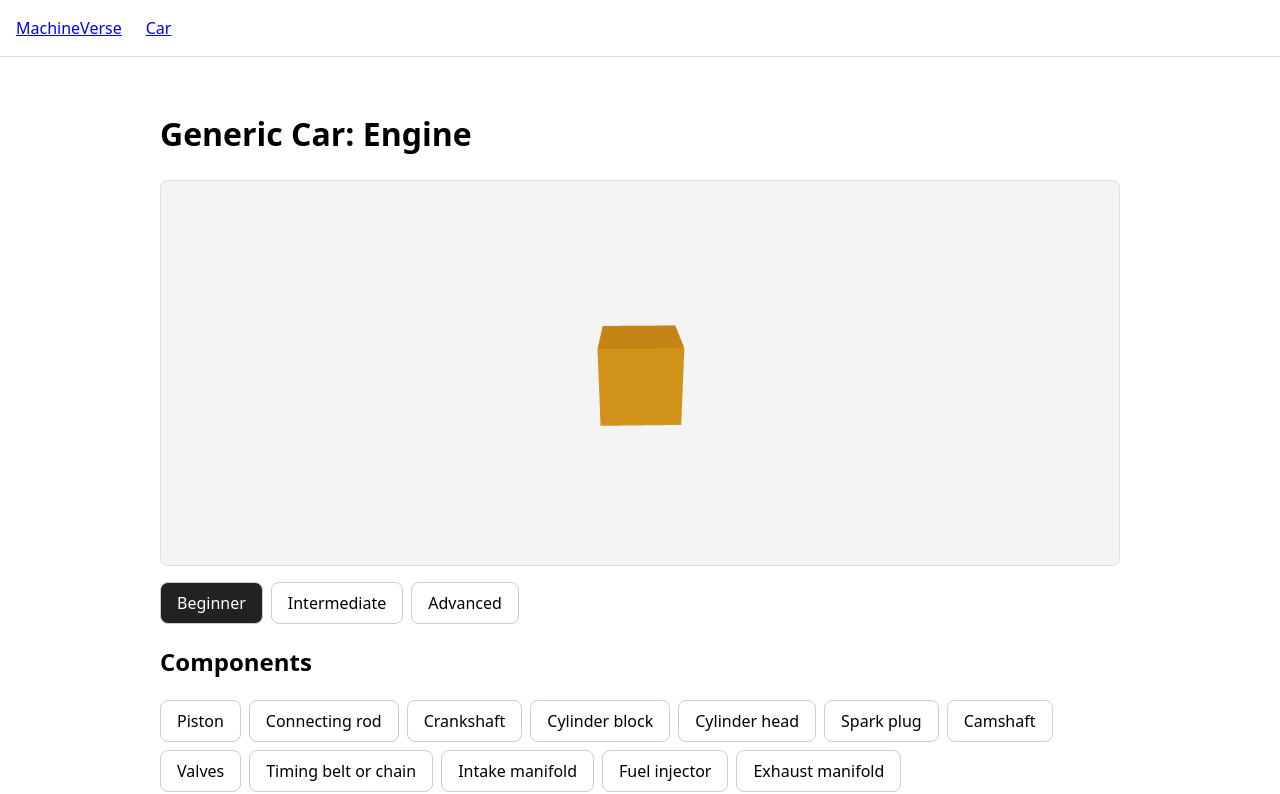
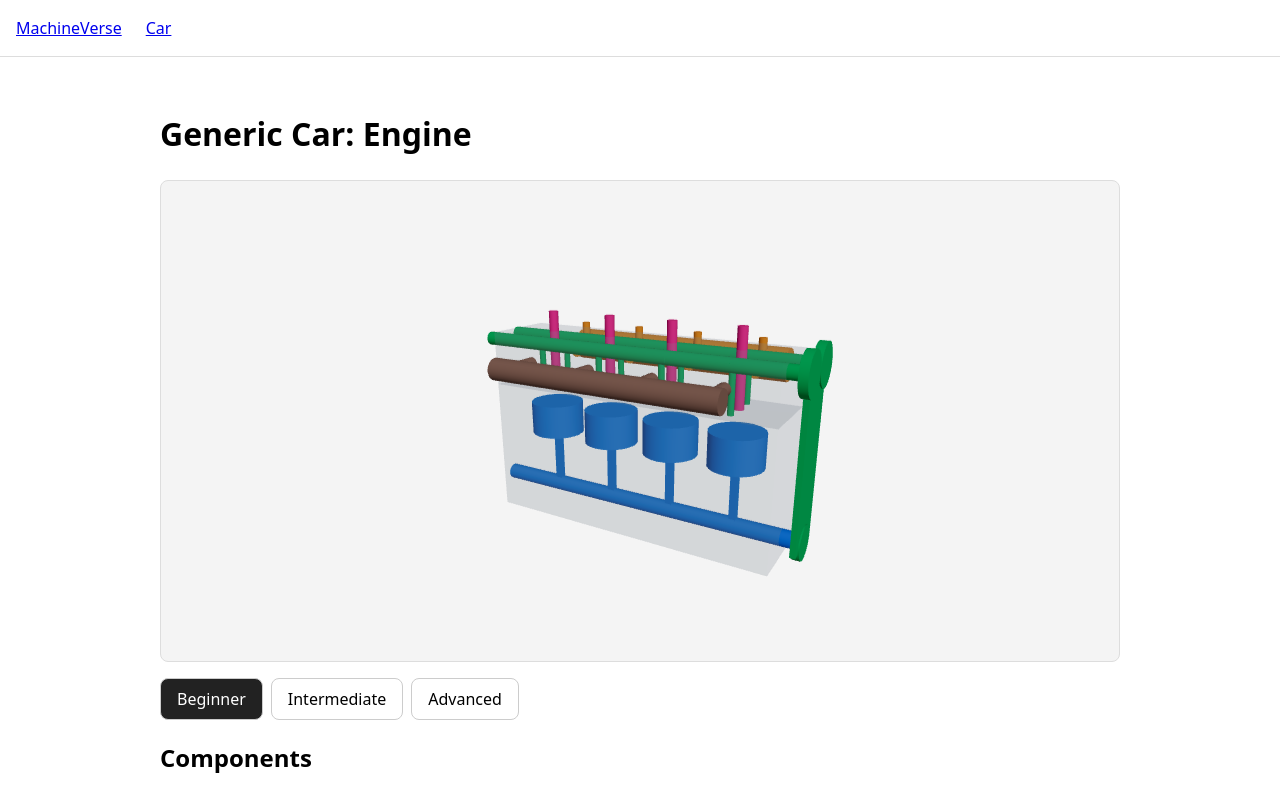
Before and after one commit to Harshaoo1/machineverse, a React (Vite) app: page /vehicle in a window 1280 px wide. Shown: the top 794 px of the page. Built offline with nearby package versions, Linux system fonts and the light colour scheme.

Commit message:
Draw the engine from simple shapes

```diff
--- a/src/components/EngineViewer.tsx
+++ b/src/components/EngineViewer.tsx
@@ -1,21 +1,28 @@
-import { useRef } from 'react'
-import { Canvas, useFrame } from '@react-three/fiber'
+import { Canvas } from '@react-three/fiber'
 import { OrbitControls } from '@react-three/drei'
-import type { Mesh } from 'three'
+import { engineComponents } from '../data/engine'
+import { engineParts, systemColors } from '../data/engineLayout'
+import type { Part } from '../data/engineLayout'
 
-function SpinningCube() {
-  const meshRef = useRef<Mesh>(null)
+function colorFor(componentId: string): string {
+  const component = engineComponents.find((item) => item.id === componentId)
+  return component ? systemColors[component.systemId] : '#999999'
+}
 
-  useFrame((_state, delta) => {
-    if (meshRef.current) {
-      meshRef.current.rotation.y += delta
-    }
-  })
-
+function EnginePart({ part }: { part: Part }) {
   return (
-    <mesh ref={meshRef}>
-      <boxGeometry args={[1, 1, 1]} />
-      <meshStandardMaterial color="orange" />
+    <mesh position={part.position} rotation={part.rotation}>
+      {part.shape === 'box' ? (
+        <boxGeometry args={part.size} />
+      ) : (
+        <cylinderGeometry args={[part.radius, part.radius, part.length, 24]} />
+      )}
+      <meshStandardMaterial
+        color={colorFor(part.componentId)}
+        transparent={part.ghost}
+        opacity={part.ghost ? 0.25 : 1}
+        depthWrite={!part.ghost}
+      />
     </mesh>
   )
 }
@@ -23,11 +30,13 @@ function SpinningCube() {
 function EngineViewer() {
   return (
     <div className="viewer">
-      <Canvas camera={{ position: [3, 2, 4], fov: 50 }}>
+      <Canvas camera={{ position: [4, 3, 7], fov: 45 }}>
         <ambientLight intensity={0.6} />
         <directionalLight position={[5, 5, 5]} intensity={1.5} />
-        <SpinningCube />
-        <OrbitControls />
+        {engineParts.map((part, index) => (
+          <EnginePart key={index} part={part} />
+        ))}
+        <OrbitControls target={[0, 0.4, 0]} />
       </Canvas>
     </div>
   )
--- /dev/null
+++ b/src/data/engineLayout.ts
@@ -0,0 +1,78 @@
+export type Vec3 = [number, number, number]
+
+type PartBase = {
+  componentId: string
+  position: Vec3
+  rotation?: Vec3
+  ghost?: boolean
+}
+
+export type Part =
+  | (PartBase & { shape: 'box'; size: Vec3 })
+  | (PartBase & { shape: 'cylinder'; radius: number; length: number })
+
+// Parts are coloured by the system they belong to
+export const systemColors: Record<string, string> = {
+  'engine-structure': '#9aa5b1',
+  'rotating-assembly': '#2f80ed',
+  valvetrain: '#27ae60',
+  'air-and-fuel': '#e08a1e',
+  ignition: '#e84393',
+  exhaust: '#8d6e63',
+}
+
+// x runs along the engine, y is up, z is front-to-back.
+// Cylinders start out standing along y; these rotations lay them along x or z.
+const alongX: Vec3 = [0, 0, Math.PI / 2]
+const alongZ: Vec3 = [Math.PI / 2, 0, 0]
+
+// x position of each of the four cylinders
+const cylinderX = [-1.5, -0.5, 0.5, 1.5]
+
+export const engineParts: Part[] = [
+  // Engine structure, drawn see-through so the parts inside stay visible
+  { componentId: 'cylinder-block', shape: 'box', size: [4.4, 2, 1.1], position: [0, -0.2, 0], ghost: true },
+  { componentId: 'cylinder-head', shape: 'box', size: [4.4, 0.8, 1.1], position: [0, 1.2, 0], ghost: true },
+
+  // Rotating assembly
+  { componentId: 'crankshaft', shape: 'cylinder', radius: 0.12, length: 5, position: [0, -0.9, 0], rotation: alongX },
+  ...cylinderX.flatMap((x): Part[] => [
+    { componentId: 'connecting-rod', shape: 'box', size: [0.1, 0.9, 0.1], position: [x, -0.45, 0] },
+    { componentId: 'piston', shape: 'cylinder', radius: 0.4, length: 0.5, position: [x, 0.25, 0] },
+  ]),
+
+  // Valvetrain: two camshafts, two valves per cylinder, and the timing drive at one end
+  ...[-0.3, 0.3].map((z): Part => ({
+    componentId: 'camshaft', shape: 'cylinder', radius: 0.1, length: 5, position: [0, 1.45, z], rotation: alongX,
+  })),
+  ...cylinderX.flatMap((x) =>
+    [-0.3, 0.3].map((z): Part => ({
+      componentId: 'valves', shape: 'cylinder', radius: 0.045, length: 0.7, position: [x, 1.15, z],
+    })),
+  ),
+  { componentId: 'timing-drive', shape: 'box', size: [0.08, 2.5, 0.7], position: [2.45, 0.28, 0] },
+  { componentId: 'timing-drive', shape: 'cylinder', radius: 0.25, length: 0.12, position: [2.45, -0.9, 0], rotation: alongX },
+  ...[-0.3, 0.3].map((z): Part => ({
+    componentId: 'timing-drive', shape: 'cylinder', radius: 0.3, length: 0.12, position: [2.45, 1.45, z], rotation: alongX,
+  })),
+
+  // Ignition
+  ...cylinderX.map((x): Part => ({
+    componentId: 'spark-plug', shape: 'cylinder', radius: 0.07, length: 1.1, position: [x, 1.35, 0],
+  })),
+
+  // Air and fuel (intake side, at the front)
+  { componentId: 'intake-manifold', shape: 'cylinder', radius: 0.25, length: 3.6, position: [0, 1.2, -1.2], rotation: alongX },
+  ...cylinderX.map((x): Part => ({
+    componentId: 'intake-manifold', shape: 'cylinder', radius: 0.1, length: 0.55, position: [x, 1.2, -0.825], rotation: alongZ,
+  })),
+  ...cylinderX.map((x): Part => ({
+    componentId: 'fuel-injector', shape: 'cylinder', radius: 0.06, length: 0.35, position: [x, 1.45, -0.85],
+  })),
+
+  // Exhaust (back side)
+  ...cylinderX.map((x): Part => ({
+    componentId: 'exhaust-manifold', shape: 'cylinder', radius: 0.09, length: 0.55, position: [x, 1.2, 0.825], rotation: alongZ,
+  })),
+  { componentId: 'exhaust-manifold', shape: 'cylinder', radius: 0.16, length: 3.4, position: [0, 1.2, 1.1], rotation: alongX },
+]
--- a/src/index.css
+++ b/src/index.css
@@ -80,7 +80,7 @@ button[aria-pressed='true'] {
 }
 
 .viewer {
-  height: 24rem;
+  height: 30rem;
   margin: 1rem 0;
   border: 1px solid #ddd;
   border-radius: 0.5rem;
```
Also changed, not shown: 1 other file (tests, documents, lock files or other folders).
